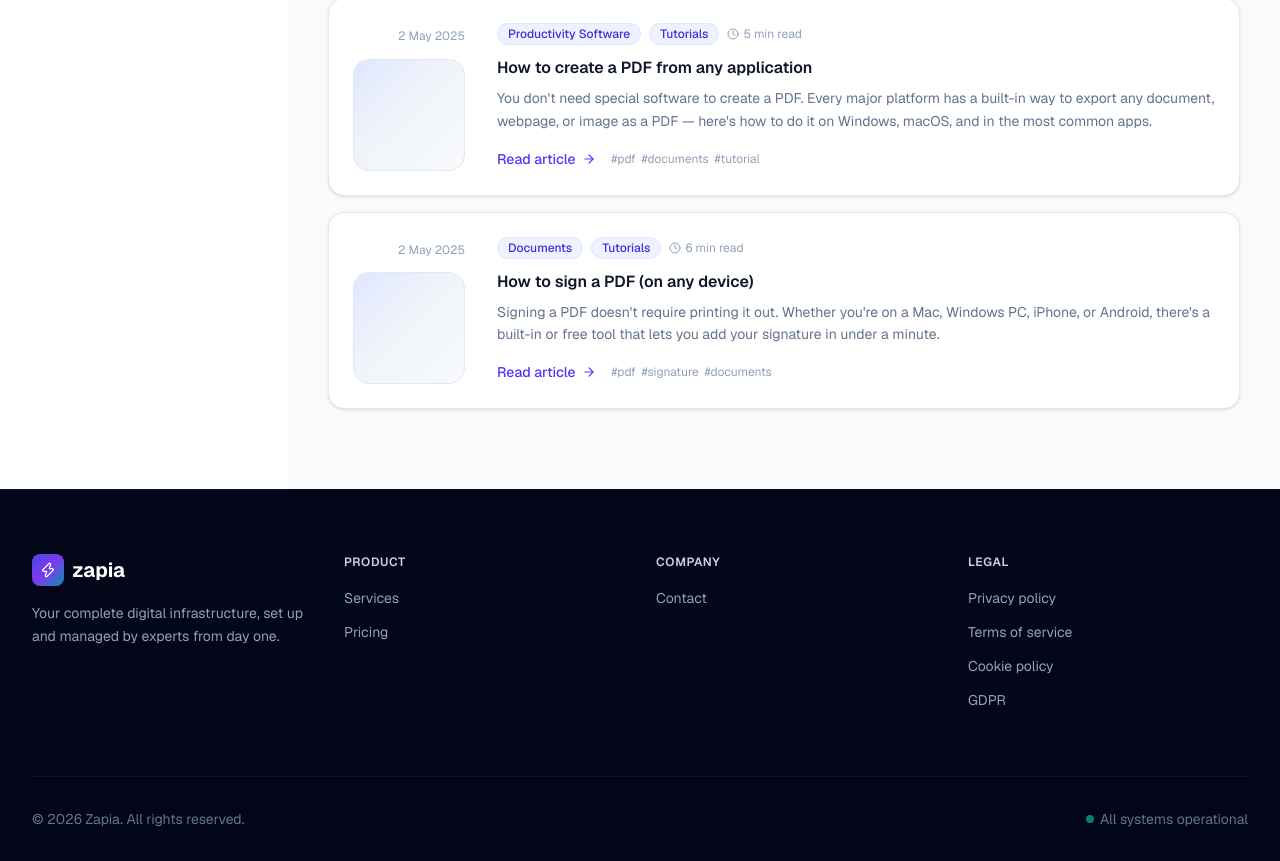
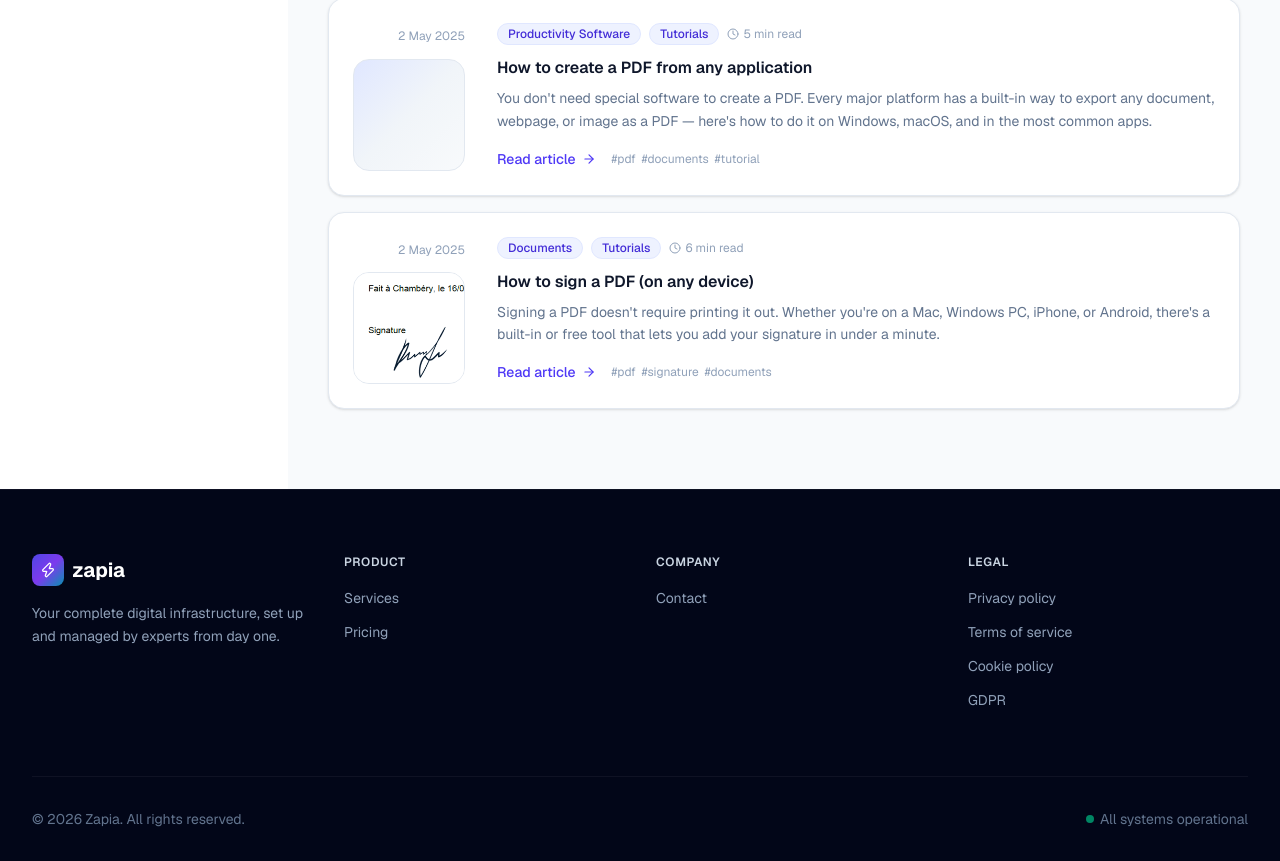
Before and after one commit to William-LP/zapia-landing-page, a Next.js app: page /en/blog in a window 1280 px wide. Shown: the part 1123-1984 px from the top of the page. Built offline with nearby package versions, Linux system fonts and the light colour scheme.

Commit message:
sign pdf ilu

```diff
--- a/app/[lang]/blog/articles.ts
+++ b/app/[lang]/blog/articles.ts
@@ -124,6 +124,7 @@ export const articles: Article[] = [
     },
     date: "2025-05-02",
     readTime: 6,
+    coverImage: "/blog/how-to-sign-a-pdf/sign-pdf.png"
   },
 ];
 
```
Also changed, not shown: public/blog/how-to-sign-a-pdf/sign-pdf.png (added).
